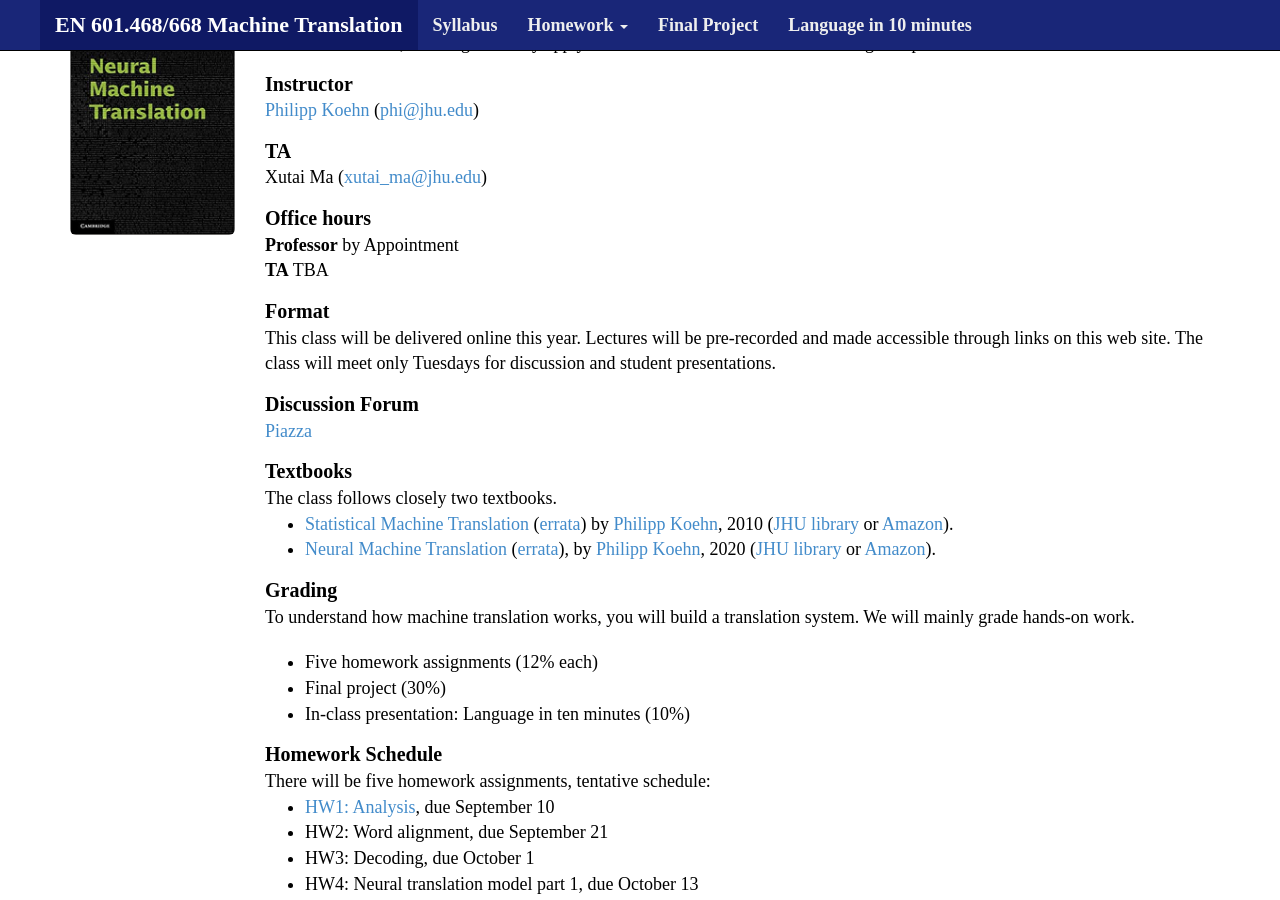
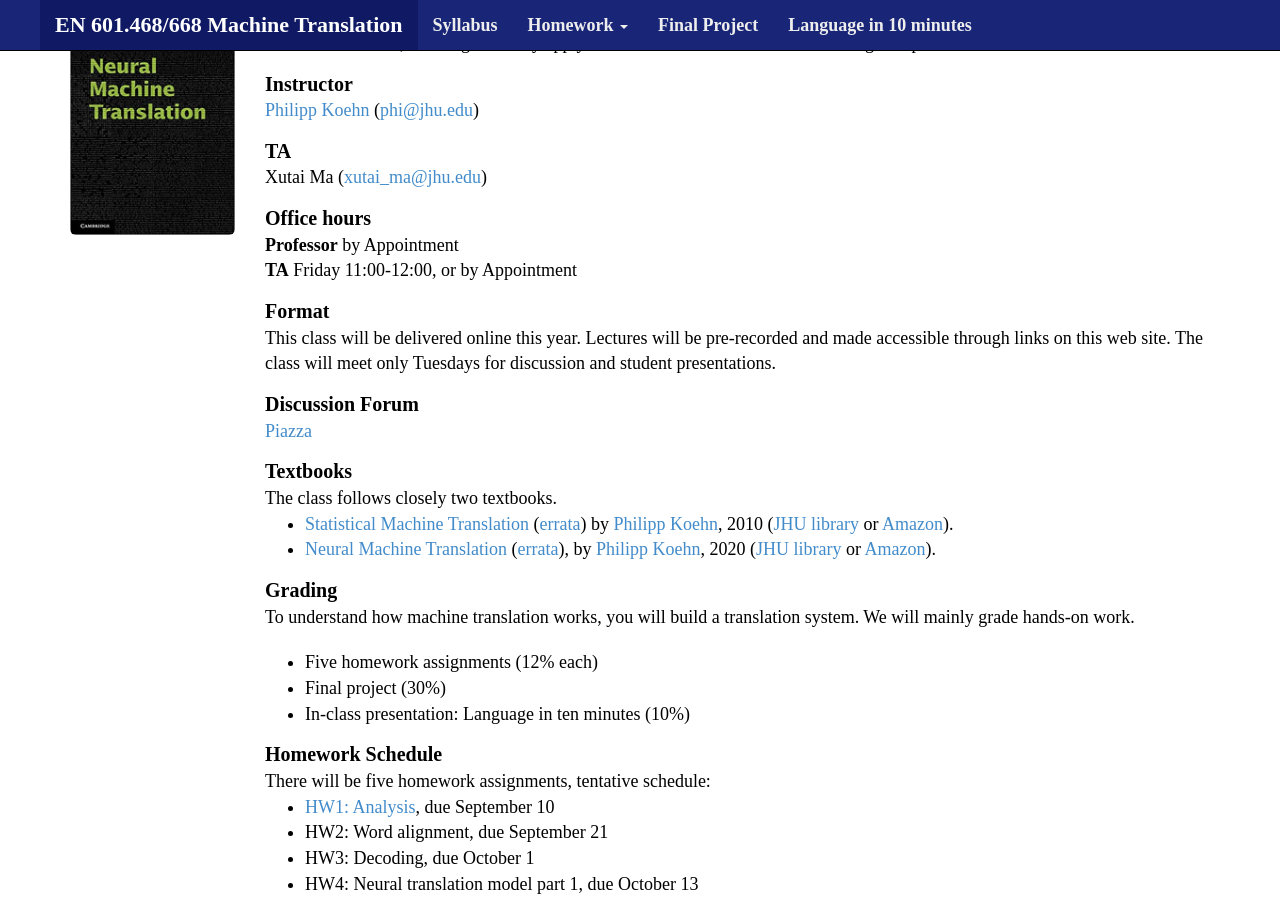
Before and after one commit to mt-class/jhu, a Jekyll site: the page built from index.md, in a window 1280 px wide and 900 px high, scrolled down 332 px. Built offline with Jekyll 4.4.1, drawn with Linux system fonts in a browser that asks for light colours; nearby versions of some CDN libraries; some web fonts are replaced.

Commit message:
Update index.md

```diff
--- a/index.md
+++ b/index.md
@@ -37,7 +37,7 @@ TA
 
 Office hours
 : **Professor** by Appointment
-: **TA** TBA
+: **TA** Friday 11:00-12:00, or by Appointment
 
 Format
 : This class will be delivered online this year. Lectures will be pre-recorded and made accessible through links on this web site. The class will meet only Tuesdays for discussion and student presentations.
```
